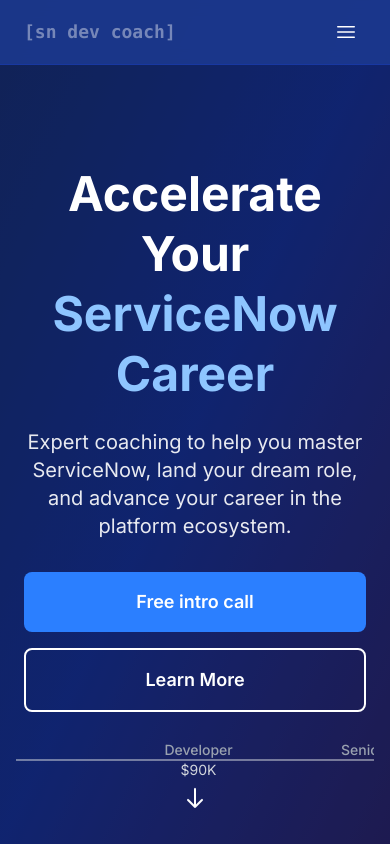
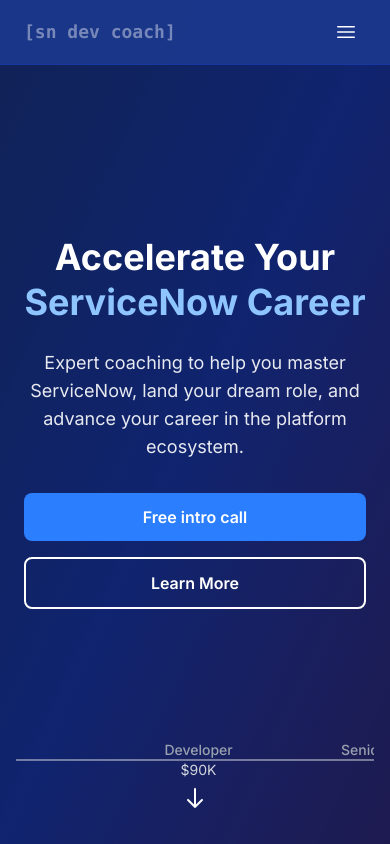
Before and after one commit to hunterphillips/sndev-career-coach, a Next.js app: page / in a window 390 px wide. Shown: the top 844 px of the page. Built offline with nearby package versions, Linux system fonts and the light colour scheme; no server answers.

Commit message:
hero styling fix 2

```diff
--- a/src/components/sections/Hero.jsx
+++ b/src/components/sections/Hero.jsx
@@ -15,7 +15,7 @@
   return (
     <section
       id="hero"
-      className="relative h-screen flex items-center justify-center overflow-hidden pt-8"
+      className="relative h-screen flex items-center justify-center overflow-hidden"
     >
       {/* Background Image */}
       <div className="absolute inset-0 z-0">
@@ -25,23 +25,23 @@
 
       {/* Hero Content */}
       <div className="relative z-10 text-center text-white px-6 max-w-4xl mx-auto">
-        <h1 className="text-5xl md:text-7xl font-bold mb-6 leading-tight">
+        <h1 className="text-4xl sm:text-5xl md:text-7xl font-bold mb-6 leading-tight">
           Accelerate Your
           <span className="block text-blue-300">ServiceNow Career</span>
         </h1>
-        <p className="text-xl md:text-2xl mb-8 opacity-90 max-w-2xl mx-auto">
+        <p className="text-lg sm:text-xl md:text-2xl mb-8 opacity-90 max-w-2xl mx-auto">
           Expert coaching to help you master ServiceNow, land your dream role,
           and advance your career in the platform ecosystem.
         </p>
         <div className="flex flex-col sm:flex-row gap-4 justify-center">
           <button
-            className="bg-blue-500 hover:bg-blue-600 text-white px-8 py-4 rounded-lg text-lg font-semibold transition-colors cursor-pointer"
+            className="bg-blue-500 hover:bg-blue-600 text-white px-6 py-3 sm:px-8 sm:py-4 rounded-lg text-base sm:text-lg font-semibold transition-colors cursor-pointer"
             onClick={scrollToBooking}
           >
             Free intro call
           </button>
           <button
-            className="border-2 border-white text-white hover:bg-white hover:text-blue-900 px-8 py-4 rounded-lg text-lg font-semibold transition-colors cursor-pointer"
+            className="border-2 border-white text-white hover:bg-white hover:text-blue-900 px-6 py-3 sm:px-8 sm:py-4 rounded-lg text-base sm:text-lg font-semibold transition-colors cursor-pointer"
             onClick={scrollToServices}
           >
             Learn More
@@ -50,7 +50,7 @@
       </div>
 
       {/* Salary timeline */}
-      <div className="absolute bottom-4 sm:bottom-20 w-full">
+      <div className="absolute bottom-4 w-full">
         <CareerTimeline />
       </div>
 
```
